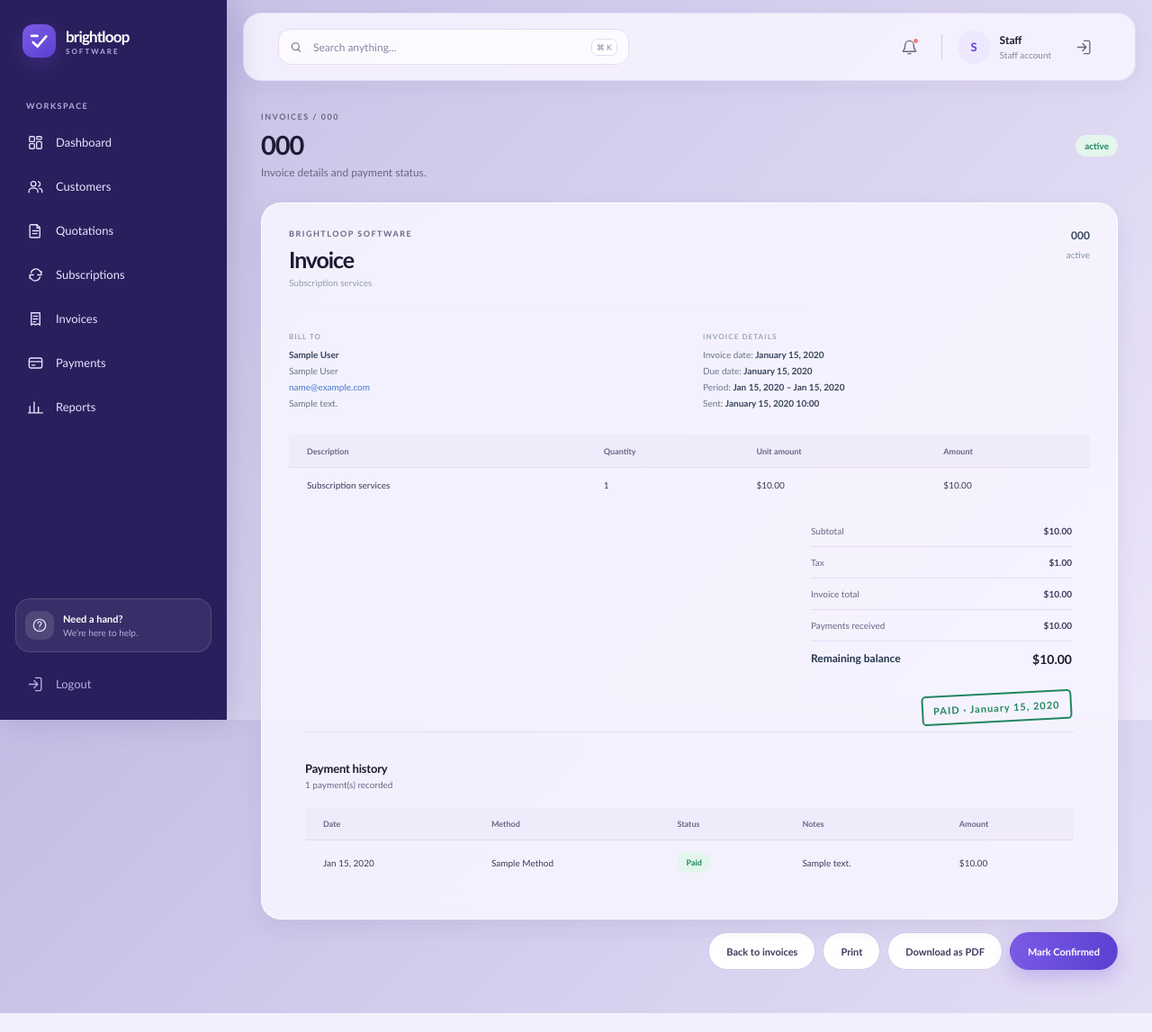
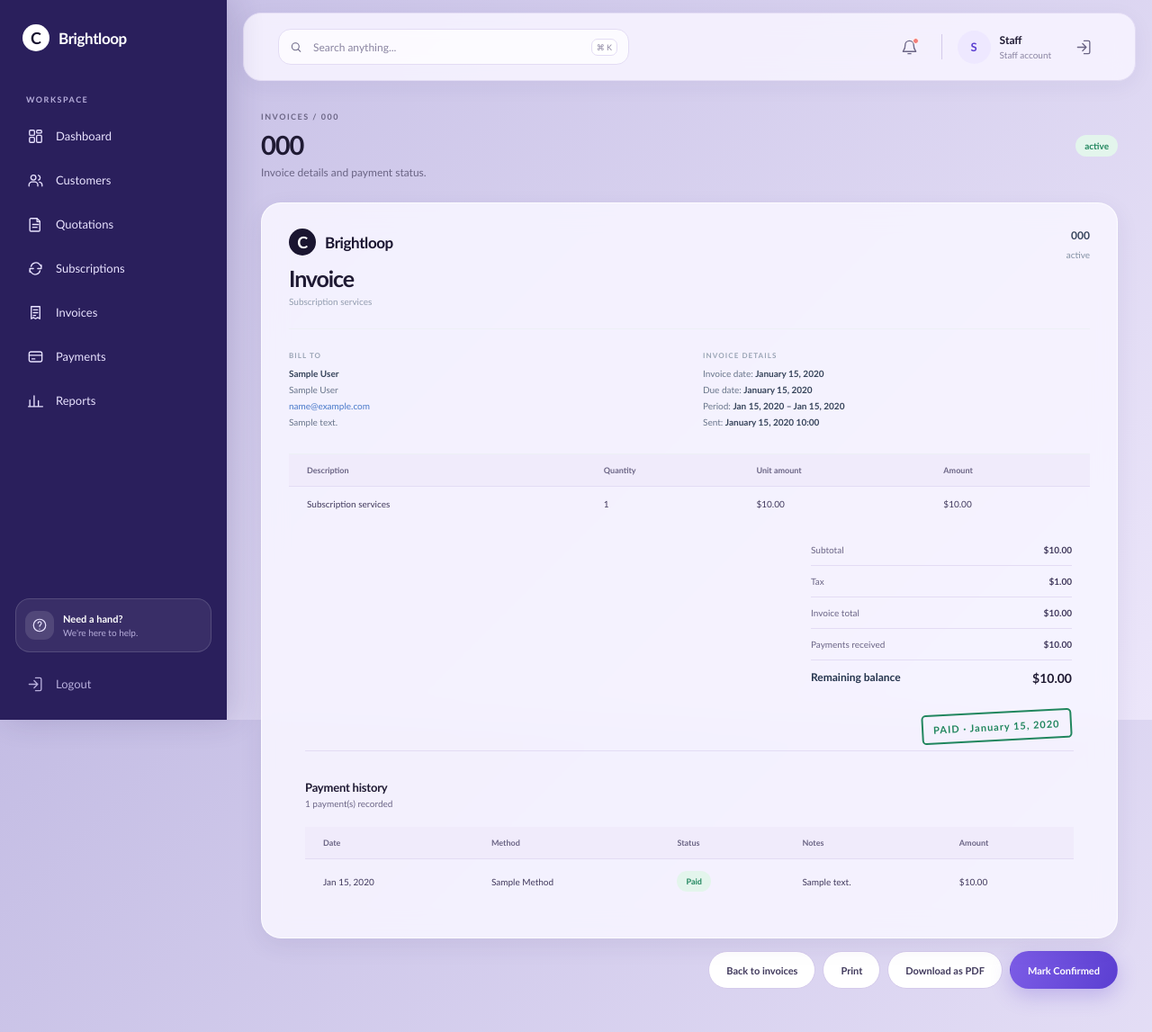
Before and after one commit to mvelprasad45/Subscription-Management-System, a Flask app: template templates/staff/invoice_detail.html in a window 1280 px wide. Shown: the whole page at 90% size. Before the commit the page ends 1126 px from the top, so only its background shows below. Run offline with Flask 3, Linux system fonts and the light colour scheme; tables that the repository leaves empty hold one stand-in row (values such as "Sample post"); the template is opened without the code that fills it: values that come from a table or form of the project are taken from there, most other values are stand-ins (such as "Sample title", 1, 10 or a date in 2020).

Commit message:
Update Brightloop logo

```diff
--- a/app.py
+++ b/app.py
@@ -124,7 +124,6 @@ def _pdf_escape(value):
 
 def _invoice_pdf(invoice):
     lines = [
-        "BRIGHTLOOP SOFTWARE",
         "INVOICE",
         f"Invoice: {invoice.invoice_number}",
         f"Customer: {invoice.customer.name}",
@@ -137,7 +136,18 @@ def _invoice_pdf(invoice):
         f"Tax: ${invoice.tax:,.2f}",
         f"Total: ${invoice.total:,.2f}",
     ]
-    stream = "BT\n/F1 12 Tf\n50 790 Td\n"
+    stream = (
+        "q\n"
+        "0.102 0.082 0.188 rg\n"
+        "65 805 m 73.284 805 80 798.284 80 790 c "
+        "80 781.716 73.284 775 65 775 c "
+        "56.716 775 50 781.716 50 790 c "
+        "50 798.284 56.716 805 65 805 c h f\n"
+        "Q\n"
+        "BT\n/F2 18 Tf\n1 1 1 rg\n59 784 Td\n(C) Tj\nET\n"
+        "BT\n/F1 16 Tf\n0.102 0.082 0.188 rg\n92 785 Td\n(Brightloop) Tj\nET\n"
+        "BT\n/F1 12 Tf\n0 0 0 rg\n50 752 Td\n"
+    )
     for index, line in enumerate(lines):
         if index:
             stream += "0 -28 Td\n"
@@ -146,8 +156,9 @@ def _invoice_pdf(invoice):
     objects = [
         b"<< /Type /Catalog /Pages 2 0 R >>",
         b"<< /Type /Pages /Kids [3 0 R] /Count 1 >>",
-        b"<< /Type /Page /Parent 2 0 R /MediaBox [0 0 612 842] /Resources << /Font << /F1 4 0 R >> >> /Contents 5 0 R >>",
+        b"<< /Type /Page /Parent 2 0 R /MediaBox [0 0 612 842] /Resources << /Font << /F1 4 0 R /F2 6 0 R >> >> /Contents 5 0 R >>",
         b"<< /Type /Font /Subtype /Type1 /BaseFont /Helvetica >>",
+        b"<< /Type /Font /Subtype /Type1 /BaseFont /Helvetica-Bold >>",
         f"<< /Length {len(stream.encode('ascii'))} >>\nstream\n{stream}\nendstream".encode("ascii"),
     ]
     pdf = bytearray(b"%PDF-1.4\n")
--- a/static/css/staff.css
+++ b/static/css/staff.css
@@ -46,6 +46,7 @@
   --danger-soft: #fde9ec;
   --chart-line: #7353df;
   --chart-fill: #a58af2;
+  --logo-dark: #1a1530;
   --shadow-soft: 0 16px 42px rgba(48, 34, 98, .10);
   --shadow-card: 0 8px 26px rgba(48, 34, 98, .08);
   --shadow-glow: var(--accent-glow);
@@ -68,12 +69,10 @@ svg { display: block; }
 .app-shell { min-height: 100vh; }
 
 .sidebar { position: fixed; z-index: 20; inset: 0 auto 0 0; display: flex; width: 252px; flex-direction: column; padding: 27px 17px 18px; background: var(--navy); color: #a9b5c9; transition: transform .28s ease; }
-.brand { display: flex; align-items: center; gap: 11px; margin: 0 8px 48px; color: #fff; }
-.brand-mark { display: grid; width: 37px; height: 37px; place-items: center; border-radius: 12px; background: #527fee; color: #fff; box-shadow: 0 5px 16px #416bd344; }
-.brand-mark svg { width: 26px; height: 26px; }
-.brand-copy { display: grid; gap: 1px; }
-.brand-copy strong { font-family: var(--font-heading); font-size: 17px; font-weight: 800; letter-spacing: -.8px; }
-.brand-copy small { color: #8290aa; font-size: 8px; font-weight: 700; letter-spacing: 2px; }
+.brand { display: flex; align-items: center; gap: 10px; margin: 0 8px 48px; color: #fff; }
+.brand-mark { display: grid; width: 30px; height: 30px; flex: 0 0 30px; place-items: center; border-radius: 50%; background: #fff; color: var(--logo-dark); font-family: var(--font-heading); font-size: 18px; font-weight: 700; line-height: 1; }
+.brand-copy { display: block; }
+.brand-copy strong { color: #fff; font-family: var(--font-heading); font-size: 17px; font-weight: 600; letter-spacing: -.4px; }
 .sidebar-label { padding: 0 12px; color: #697993; font-size: 9px; font-weight: 700; letter-spacing: 1.5px; }
 .primary-nav { display: grid; gap: 5px; margin-top: 13px; }
 .nav-link { position: relative; display: flex; width: 100%; min-height: 44px; align-items: center; gap: 13px; padding: 0 13px; border: 0; border-radius: 9px; background: transparent; color: #aab5c8; cursor: pointer; text-align: left; transition: background .2s ease, color .2s ease, transform .2s ease; }
@@ -529,12 +521,6 @@ body {
   color: var(--sidebar-muted);
   box-shadow: var(--sidebar-shadow);
 }
-.brand-mark,
-.login-brand-mark {
-  background: linear-gradient(145deg, var(--accent), var(--accent-strong));
-  box-shadow: var(--shadow-glow);
-}
-.brand-copy small,
 .sidebar-label { color: var(--sidebar-muted); }
 .nav-link { color: var(--sidebar-ink); border-radius: 14px; }
 .nav-link:hover { background: var(--sidebar-hover); color: var(--surface-raised); }
@@ -920,6 +902,31 @@ input[type="checkbox"] { accent-color: var(--accent); }
 }
 .login-form .login-submit:hover { background: linear-gradient(110deg, var(--accent-strong), var(--accent)); }
 .login-security-note { margin-top: 25px; color: var(--muted); font-size: 10px; }
+.invoice-brand {
+  display: inline-flex;
+  align-items: center;
+  gap: 10px;
+  margin-bottom: 10px;
+  color: var(--logo-dark);
+  font-family: var(--font-heading);
+  font-size: 17px;
+  font-weight: 600;
+  letter-spacing: -.4px;
+}
+.invoice-brand-mark {
+  display: grid;
+  width: 30px;
+  height: 30px;
+  flex: 0 0 30px;
+  place-items: center;
+  border-radius: 50%;
+  background: var(--logo-dark);
+  color: #fff;
+  font-family: var(--font-heading);
+  font-size: 18px;
+  font-weight: 700;
+  line-height: 1;
+}
 
 @media (max-width: 900px) {
   .login-page { padding: 24px; }
--- a/templates/staff/base.html
+++ b/templates/staff/base.html
@@ -13,13 +13,8 @@
     <button class="sidebar-scrim" type="button" aria-label="Close navigation" data-sidebar-close></button>
     <aside class="sidebar" id="staff-sidebar" aria-label="Staff navigation">
       <a class="brand" href="{{ url_for('staff_dashboard') }}" aria-label="Brightloop home">
-        <span class="brand-mark" aria-hidden="true">
-          <svg viewBox="0 0 32 32" fill="none">
-            <path d="M7 17.2 13.3 23 25 9" stroke="currentColor" stroke-width="3.2" stroke-linecap="round" stroke-linejoin="round"/>
-            <path d="M5 8.5h8" stroke="currentColor" stroke-width="3.2" stroke-linecap="round"/>
-          </svg>
-        </span>
-        <span class="brand-copy"><strong>brightloop</strong><small>SOFTWARE</small></span>
+        <span class="brand-mark" aria-hidden="true">C</span>
+        <span class="brand-copy"><strong>Brightloop</strong></span>
       </a>
 
       <div class="sidebar-label">WORKSPACE</div>
--- a/templates/staff/invoice_detail.html
+++ b/templates/staff/invoice_detail.html
@@ -13,7 +13,14 @@
 </section>
 <section class="panel invoice-document">
   <div class="invoice-document-head">
-    <div><p class="eyebrow">BRIGHTLOOP SOFTWARE</p><h1>Invoice</h1><p>Subscription services</p></div>
+    <div>
+      <div class="invoice-brand" aria-label="Brightloop">
+        <span class="invoice-brand-mark" aria-hidden="true">C</span>
+        <span>Brightloop</span>
+      </div>
+      <h1>Invoice</h1>
+      <p>Subscription services</p>
+    </div>
     <div class="invoice-number-block"><strong>{{ invoice.invoice_number }}</strong><span>{{ payment_status }}</span></div>
   </div>
   <div class="invoice-parties">
--- a/templates/staff/login.html
+++ b/templates/staff/login.html
@@ -9,8 +9,8 @@
 </head>
 <body class="login-page">
   <main class="login-shell">
-    <section class="login-brand-panel" aria-label="Brightloop Software">
-      <a class="login-brand" href="{{ url_for('staff_login') }}" aria-label="Brightloop Software">
+    <section class="login-brand-panel" aria-label="Brightloop">
+      <a class="login-brand" href="{{ url_for('staff_login') }}" aria-label="Brightloop">
         <span class="login-brand-mark" aria-hidden="true">C</span>
         <span class="login-brand-name">Brightloop</span>
       </a>
@@ -23,7 +23,6 @@
     </section>
     <section class="login-form-panel" aria-labelledby="login-heading">
       <div class="login-form-wrap">
-        <span class="login-mobile-brand">BRIGHTLOOP SOFTWARE</span>
         <h2 id="login-heading">Welcome back</h2>
         <p class="login-subtitle">Sign in to manage your subscriptions and invoices.</p>
         {% if error %}
```
Also changed, not shown: other parts of static/css/staff.css (+10 -22 lines).
